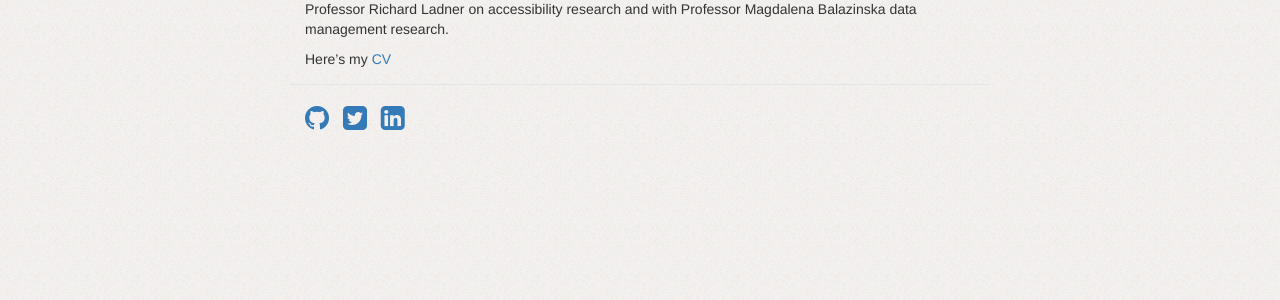
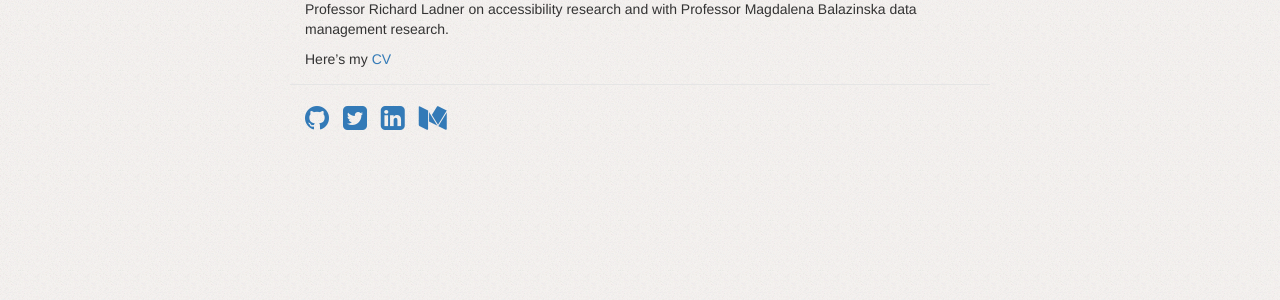
Before and after one commit to paivaspol/paivaspol.github.io, a Jekyll site: the page built from index.md, in a window 1280 px wide. Shown: the part 186-486 px from the top of the page. Built offline with Jekyll 4.4.1, drawn with Linux system fonts in a browser that asks for light colours; nearby versions of some CDN libraries; Markdown is read by kramdown in place of the engine named in the settings.

Commit message:
Added medium in the footer

```diff
--- a/_layouts/default.html
+++ b/_layouts/default.html
@@ -54,6 +54,7 @@
               <li><a href="https://github.com/paivaspol"><i class="fa fa-github fa-2x"></i></a></li>
               <li><a href="https://twitter.com/paivaspol"><i class="fa fa-twitter-square fa-2x"></i></a></li>
               <li><a href="https://www.linkedin.com/pub/vaspol-ruamviboonsuk/24/8b8/789"><i class="fa fa-linkedin-square fa-2x"></i></a></li>
+              <li><a href="https://medium.com/@paivaspol"><i class="fa fa-medium fa-2x"></i></a></li>
             </ul>
           </div>
         </div>
```
